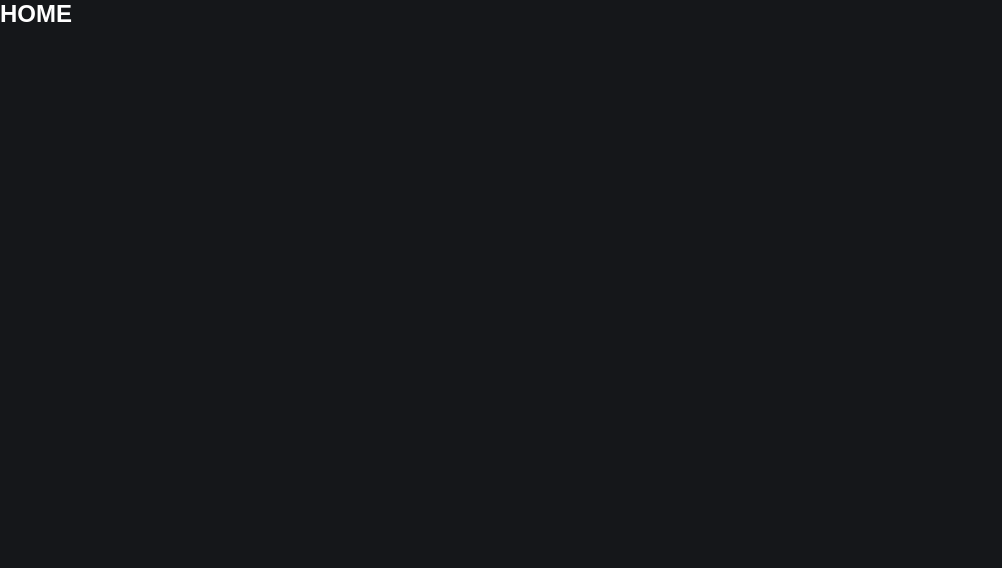
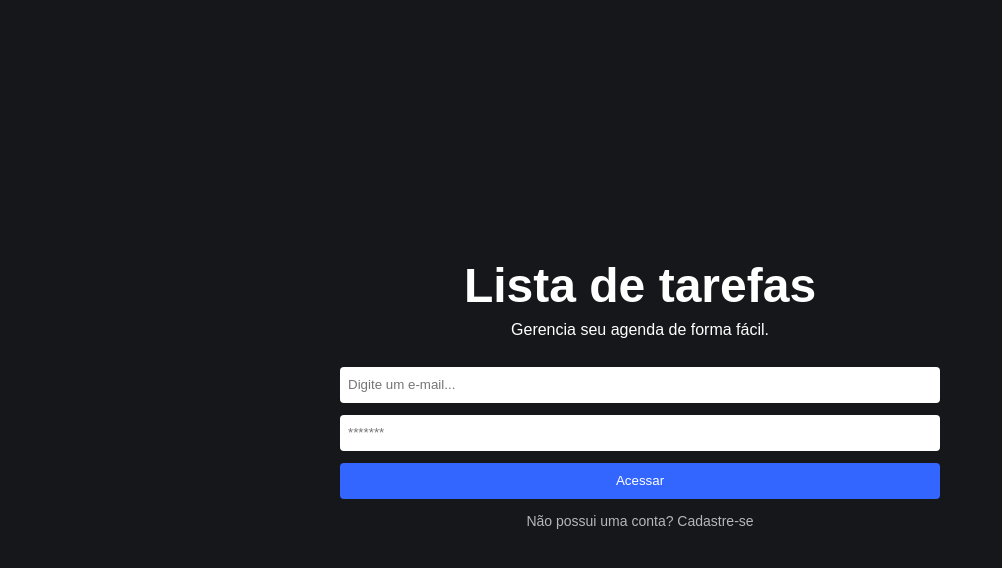
Before and after one commit to landre08/react_banco_login, a React (Create React App) app: page / in a window 1280 px wide. Shown: the top 568 px of the page, without its empty margins (0-1002 px from the left). Built offline with nearby package versions, Linux system fonts and the light colour scheme.

Commit message:
Criando a pagina home

```diff
--- a/src/pages/Home/home.css
+++ b/src/pages/Home/home.css
@@ -0,0 +1,56 @@
+.home-container {
+   display: flex;
+   flex-direction: column;
+   align-items: center;
+   justify-content: center;
+   height: 100vh;
+   width: 100%;
+}
+
+.home-container h1 {
+    font-size: 48px;
+    margin-bottom: 8px;
+}
+
+.home-container span {
+    margin-bottom: 28px;
+}
+
+.form {
+    display: flex;
+    flex-direction: column;
+    width: 90%;
+    max-width: 600px;
+}
+
+.form input {
+    border: 0;
+    margin-bottom: 12px;
+    height: 36px;
+    border-radius: 4px;
+    padding: 0 8px;
+}
+
+.form button {
+    height: 36px;
+    border: 0;
+    border-radius: 4px;
+    background-color: #3366FF;
+    color: #FFF;
+    font-size: 18;
+}
+
+.form textarea {
+    margin-bottom: 12px;
+    border: 0;
+    height: 90px;
+    resize: none;
+    border-radius: 4px;
+}
+
+.button-link {
+    color: #b4b8bb;
+    text-decoration: none;
+    margin: 14px 0;
+    font-size: 14px;
+}
--- a/src/pages/Home/index.js
+++ b/src/pages/Home/index.js
@@ -1,10 +1,49 @@
-
-
+import { useState } from "react";
+import './home.css';
+import { Link } from 'react-router-dom';
 
 export default function Home() {
+  const [email, setEmail] = useState('')
+  const [password, setPassword] = useState('')
+
+  function handleLogin(e) {
+    e.preventDefault();
+
+    if (email != '' && password != '') {
+      alert('Teste')
+    } else {
+      alert('Preencha todos os campos')
+    }
+  }
+
     return (
-      <div>
-        <h2>HOME</h2>
+      <div className="home-container">
+        <h1>Lista de tarefas</h1>
+        <span>Gerencia seu agenda de forma fácil.</span>
+
+        <form className="form" onSubmit={handleLogin}>
+          <input
+            type="text"
+            placeholder="Digite um e-mail..."
+            value={email}
+            onChange={(e) => setEmail(e.target.value)}
+          />
+
+          <input
+          autoComplete={false}
+            type="password"
+            placeholder="*******"
+            value={password}
+            onChange={(e) => setPassword(e.target.value)}
+          />
+
+          <button type="submit">Acessar</button>
+        </form>
+
+        <Link className="button-link" to="/register">
+          Não possui uma conta? Cadastre-se
+        </Link>
+
       </div>
     );
   }
```
